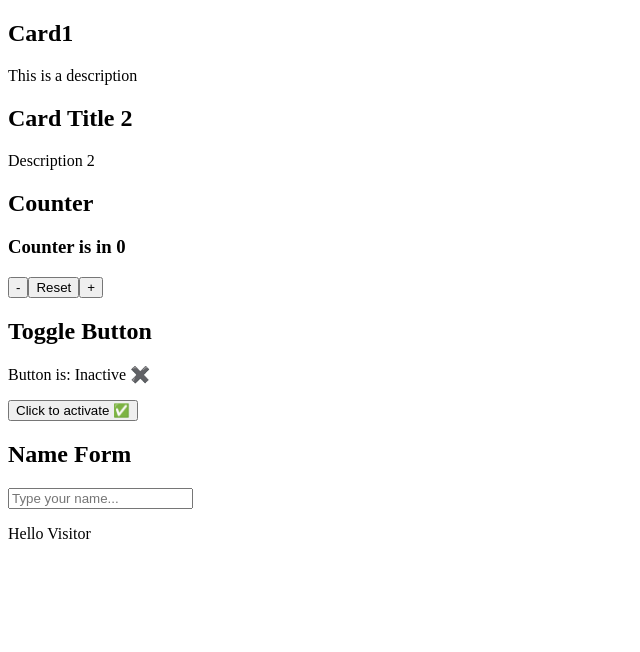
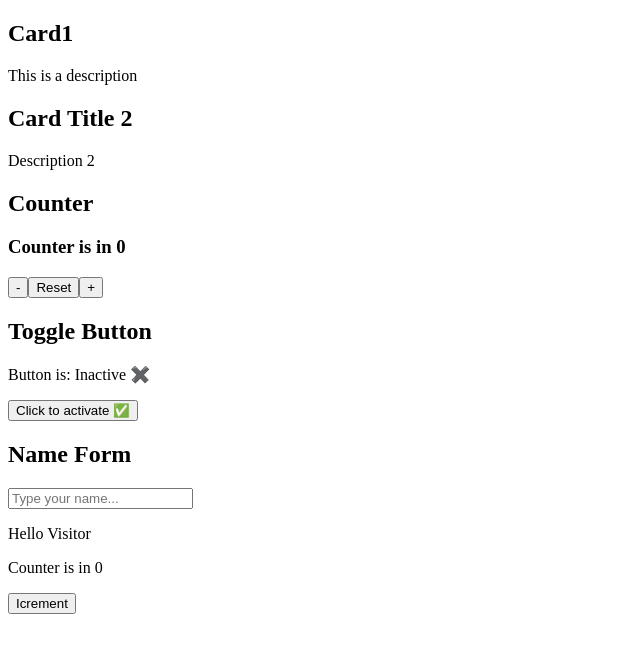
Before and after one commit to jorgechauxjr/react-course, a React (Vite) app in the folder my-app/: page / in a window 1280 px wide. Shown: the top 652 px of the page, without its empty margins (0-640 px from the left). Built offline with nearby package versions, Linux system fonts and the light colour scheme.

Commit message:
[Add] 7 useEffect to counter

```diff
--- a/my-app/src/App.jsx
+++ b/my-app/src/App.jsx
@@ -2,6 +2,7 @@ import Card from './components/Card'
 import Counter from './components/Counter'
 import NameForm from './components/NameForm'
 import ToggleButton from './components/ToggleButton'
+import CounterWithEffect from './components/CounterWithEffect'
 
 function App() {
 
@@ -12,6 +13,7 @@ function App() {
       <Counter />
       <ToggleButton />
       <NameForm />
+      <CounterWithEffect />
     </section>
   )
 }
--- /dev/null
+++ b/my-app/src/components/CounterWithEffect.jsx
@@ -0,0 +1,18 @@
+import { useEffect, useState } from "react";
+
+const CounterWithEffect = () => {
+
+    const [count, setCount] = useState(0);
+    useEffect(() => {
+        console.log(`El contador cambió a: ${count}`)
+    }, [count])
+    return (
+        <>
+            <p>Counter is in { count }</p>
+            <button onClick={() => setCount(count + 1)}>Icrement</button>
+        </>
+    );
+
+}
+
+export default CounterWithEffect;
```
